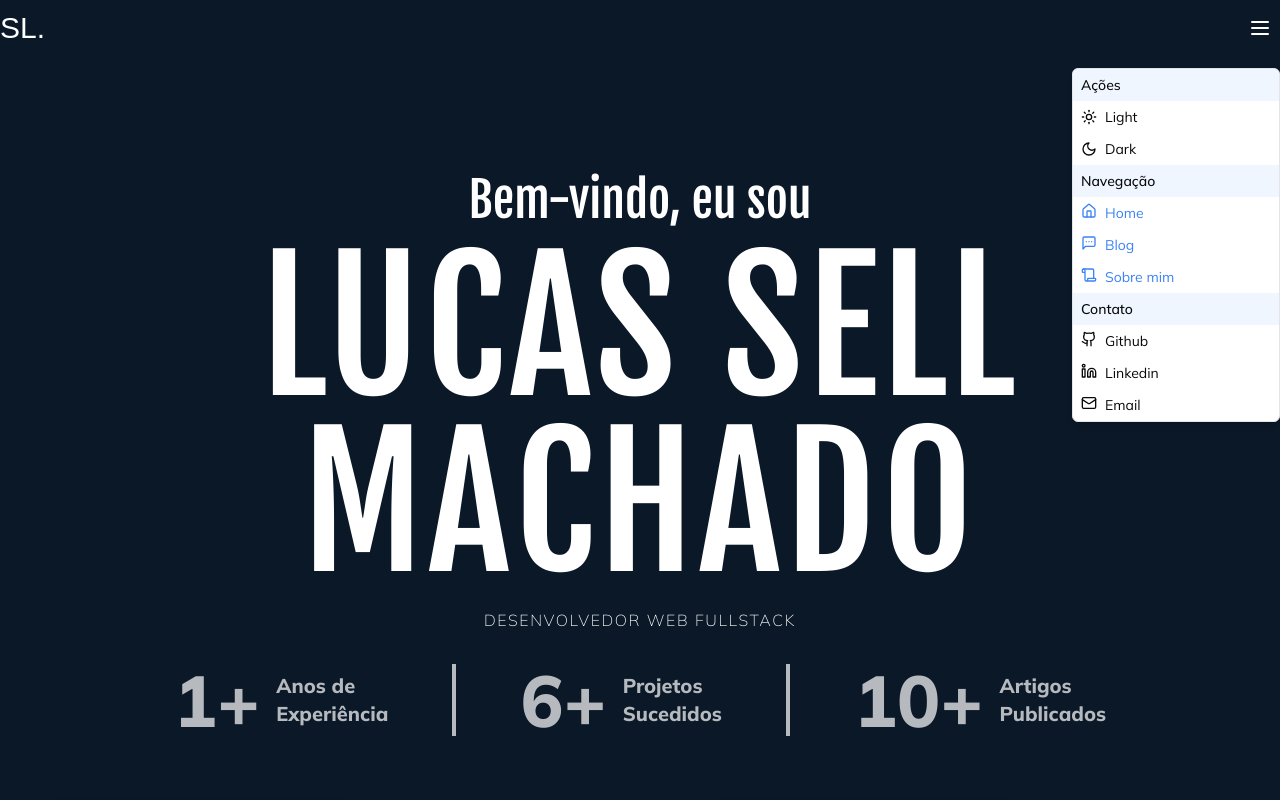
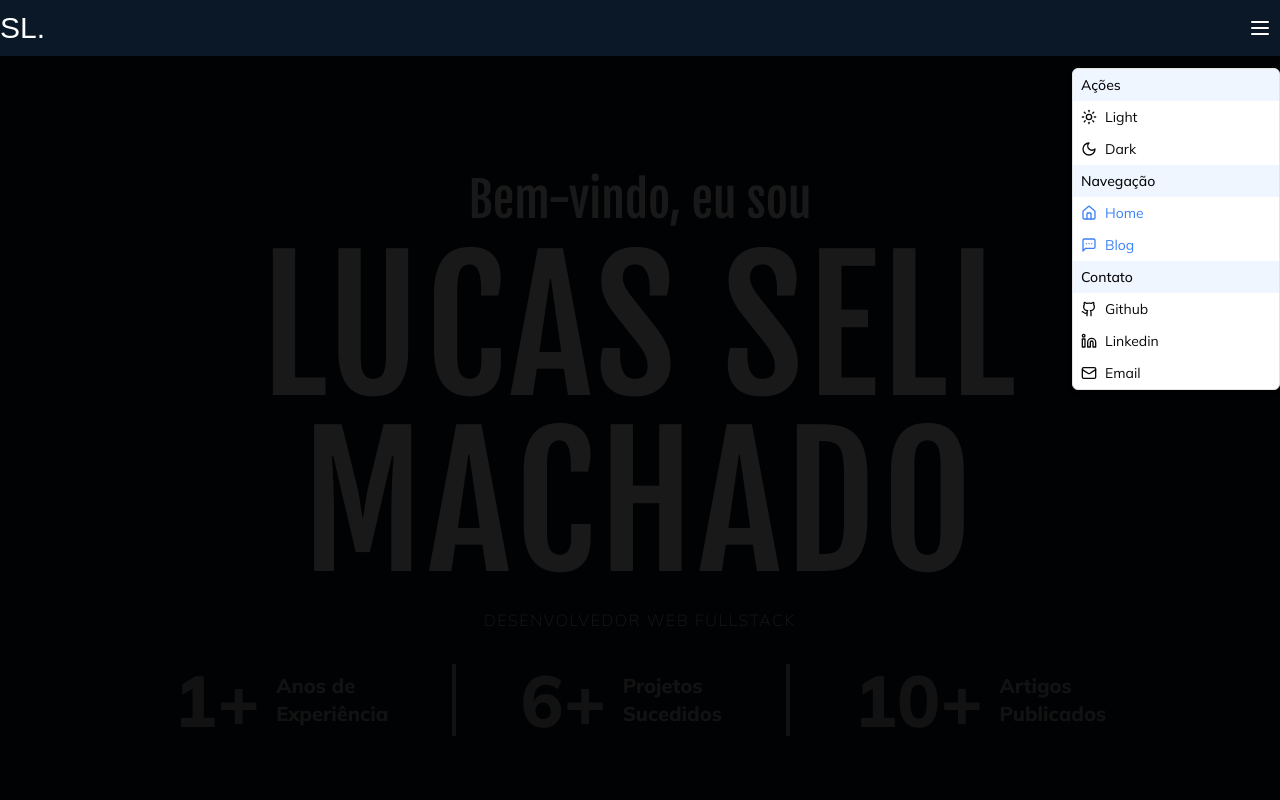
Before and after one commit to Sellucas/portfolio, a Next.js app: page / in a window 1280 px wide. Both pictures are taken after a click on the button 1260 px from the left and 28 px from the top of the page. Shown: the top 800 px of the page. Built offline with nearby package versions, Linux system fonts and the light colour scheme; a web font is replaced by a local one.

Commit message:
feat: dark mask when menu open

```diff
--- a/app/layout.tsx
+++ b/app/layout.tsx
@@ -62,7 +62,9 @@ export default function RootLayout({
           disableTransitionOnChange
         >
           <Header />
-          <div className="bg-[#0A1827]">{children}</div>
+          <div className="bg-[#0A1827]">
+            {children}
+          </div>
           <Footer />
         </ThemeProvider>
       </body>
--- a/components/header.tsx
+++ b/components/header.tsx
@@ -1,11 +1,19 @@
 "use client";
 
-import { Logo } from "@/components/logo";
 import { MenuNavbar } from "@/components/menu-navbar";
 import { usePathname } from "next/navigation";
+import { useState } from "react";
+import { motion } from "framer-motion";
+
+import { Logo } from "@/components/logo";
 
 export const Header = () => {
   const pathname = usePathname();
+  const [open, setOpen] = useState(false);
+
+  const handleOpenChange = (newOpen: boolean) => {
+    setOpen(newOpen);
+  };
 
   return (
     <header
@@ -17,8 +25,14 @@ export const Header = () => {
     >
       <div className="max-w-[1575px] mx-auto flex justify-between items-center px-2 lg:px-0 h-14">
         <Logo />
-        <MenuNavbar />
+        <MenuNavbar onOpenChange={handleOpenChange} />
       </div>
+      <motion.div
+        className="w-full h-full bg-black fixed z-30"
+        style={{ opacity: open ? 0.9 : 0 }}
+        animate={{ opacity: open ? 0.9 : 0 }}
+        transition={{ duration: 0.3 }}
+      />
     </header>
   );
 };
--- a/components/menu-navbar.tsx
+++ b/components/menu-navbar.tsx
@@ -19,9 +19,13 @@ import {
 import { Button } from "@/components/ui/button";
 import { ModeToggle } from "@/components/mode-toggle";
 
-export const MenuNavbar = () => {
+interface MenuNavbarProps {
+  onOpenChange: (newOpen: boolean) => void;
+}
+
+export const MenuNavbar = ({ onOpenChange }: MenuNavbarProps) => {
   return (
-    <DropdownMenu modal={false}>
+    <DropdownMenu onOpenChange={onOpenChange} modal={false}>
       <DropdownMenuTrigger asChild>
         <Button variant="ghost" size="icon">
           <Menu />
@@ -35,28 +39,28 @@ export const MenuNavbar = () => {
         <DropdownMenuLabel className="bg-blue-50 dark:bg-gray-900">
           Navegação
         </DropdownMenuLabel>
-        <DropdownMenuItem className="text-blue-500 hover:pl-4 transition-all">
+        <DropdownMenuItem
+          asChild
+          className="text-blue-500 hover:pl-4 transition-all"
+        >
           <Link href={"/"} className="flex gap-2 w-full">
             <Home className="h-4 w-4" />
             <span>Home</span>
           </Link>
         </DropdownMenuItem>
-        <DropdownMenuItem className="text-blue-500 hover:pl-4 transition-all">
+        <DropdownMenuItem
+          asChild
+          className="text-blue-500 hover:pl-4 transition-all"
+        >
           <Link href={"/blog"} className="flex gap-2 w-full">
             <MessageSquareMore className="h-4 w-4" />
             <span>Blog</span>
           </Link>
         </DropdownMenuItem>
-        <DropdownMenuItem className="text-blue-500 hover:pl-4 transition-all">
-          <Link href={"/about"} className="flex gap-2 w-full">
-            <Scroll className="h-4 w-4" />
-            <span>Sobre mim</span>
-          </Link>
-        </DropdownMenuItem>
         <DropdownMenuLabel className="bg-blue-50 dark:bg-gray-900">
           Contato
         </DropdownMenuLabel>
-        <DropdownMenuItem>
+        <DropdownMenuItem asChild className="flex gap-2">
           <Link
             href={"https://github.com/Sellucas"}
             target="_blank"
@@ -66,7 +70,7 @@ export const MenuNavbar = () => {
             <span>Github</span>
           </Link>
         </DropdownMenuItem>
-        <DropdownMenuItem className="flex gap-2">
+        <DropdownMenuItem asChild className="flex gap-2">
           <Link
             href={"https://www.linkedin.com/in/lucas-sell-machado"}
             target="_blank"
@@ -76,7 +80,7 @@ export const MenuNavbar = () => {
             <span>Linkedin</span>
           </Link>
         </DropdownMenuItem>
-        <DropdownMenuItem className="flex gap-2">
+        <DropdownMenuItem asChild className="flex gap-2">
           <Link
             href="mailto:lucassellmachado@gmail.com"
             className="flex gap-2 w-full"
```
